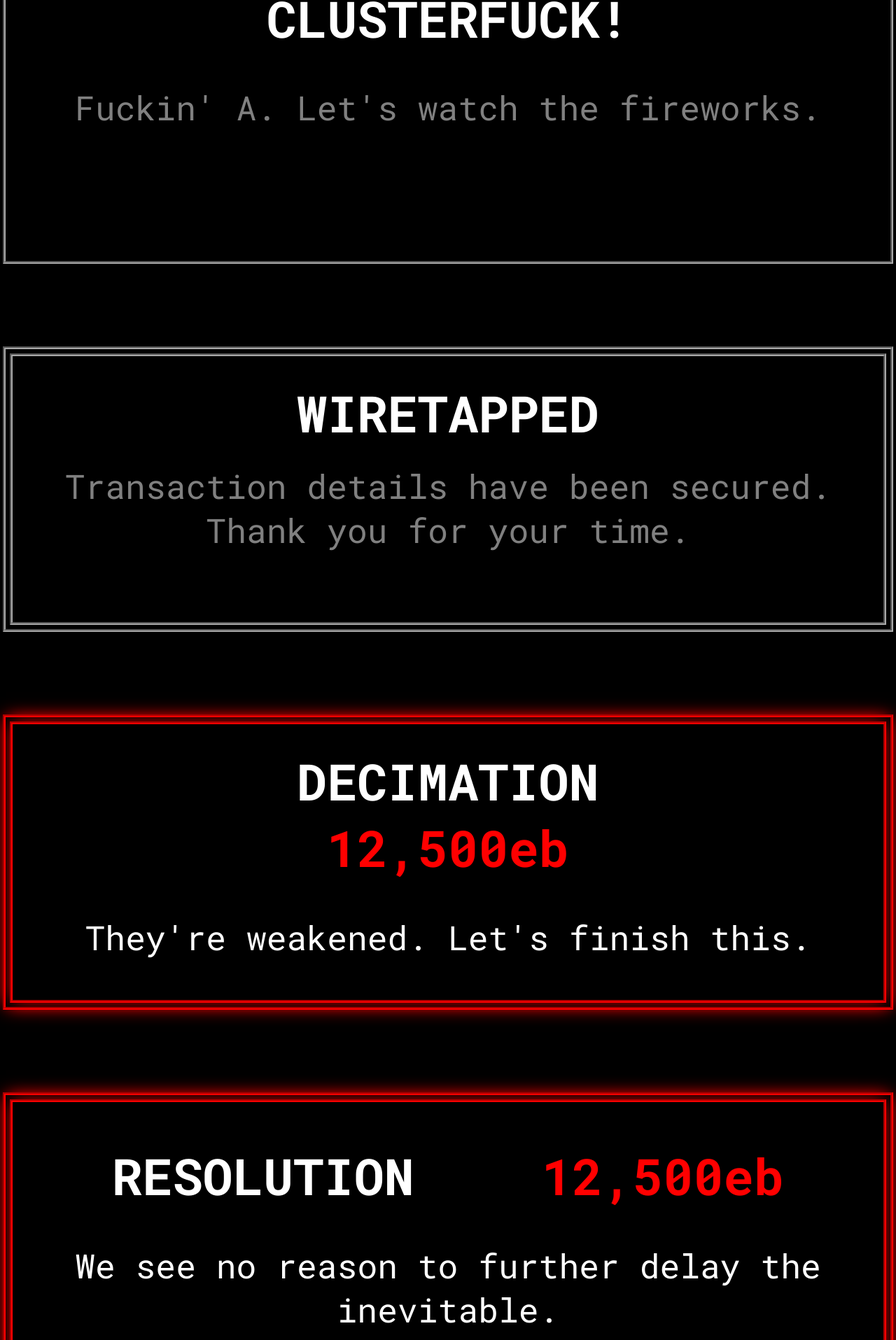
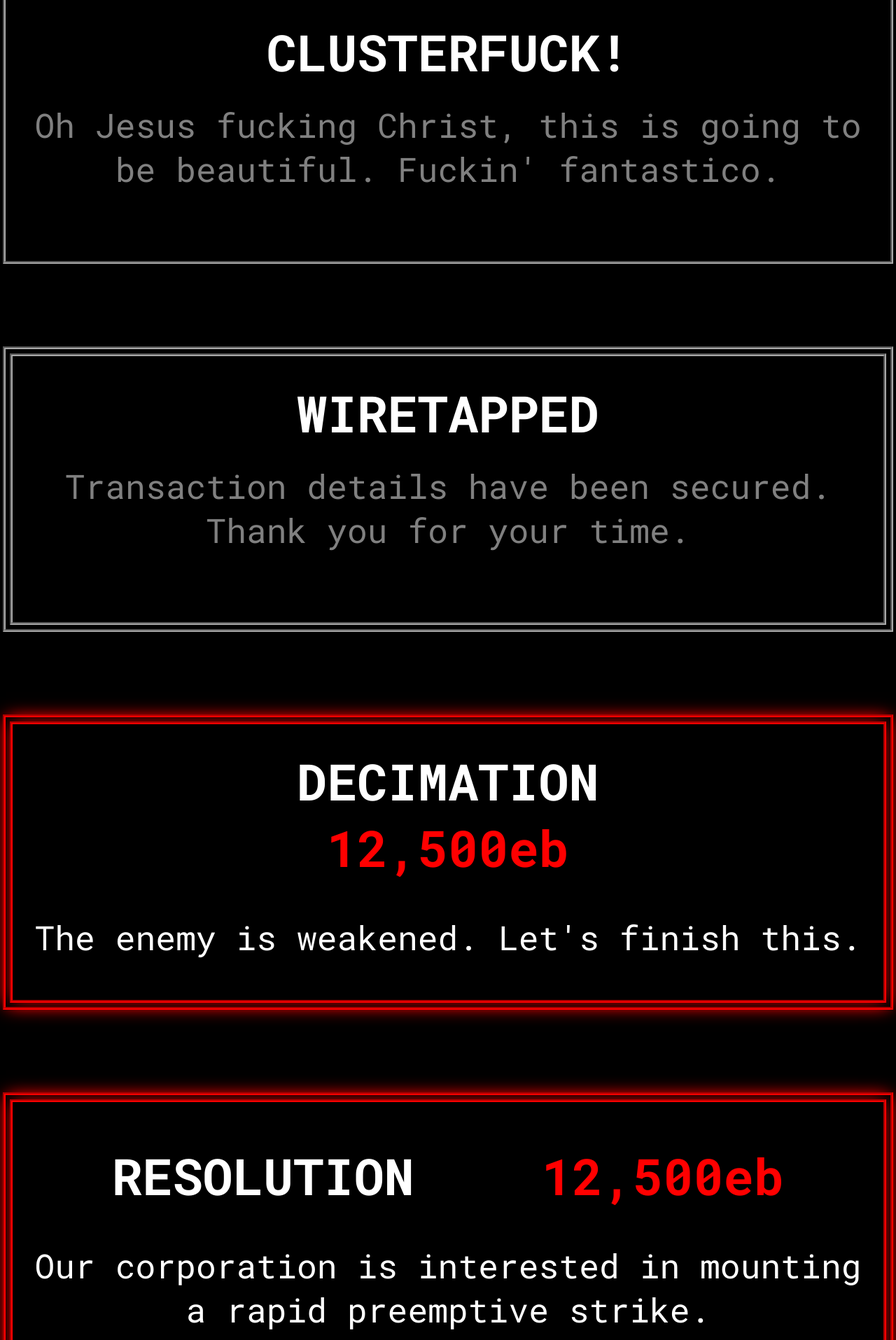
Before and after one commit to mercurius-online/mercurius, a plain HTML site: page list.html in a window 1280 px wide. Shown: the part 2525-4440 px from the top of the page at 70% size. Drawn offline with Linux system fonts and the light colour scheme.

Commit message:
Update list.html

```diff
--- a/list.html
+++ b/list.html
@@ -123,9 +123,8 @@
      <br><br>
      <a href="clusterfuck.html">
       <div id="disabled">
-          <sameline></sameline>
-          <h3>CLUSTERFUCK!</h3><h4></h4>
-          <p>Fuckin' A. Let's watch the fireworks.</p>
+          <h3>CLUSTERFUCK!</h3>
+          <p>Oh Jesus fucking Christ, this is going to be beautiful. Fuckin' fantastico.</p>
           </div>
       </div>
       </a>
@@ -143,7 +142,7 @@
     <div>
         <div>
             <h3>DECIMATION</h3><h4>12,500eb</h4>
-            <p>They're weakened. Let's finish this.</p>
+            <p>The enemy is weakened. Let's finish this.</p>
         </div>
     </div>
     </a>
@@ -154,7 +153,7 @@
             <sameline>
             <h3>RESOLUTION</h3><h4>12,500eb</h4>
             </sameline>
-            <p>We see no reason to further delay the inevitable.</p>
+            <p>Our corporation is interested in mounting a rapid preemptive strike.</p>
         </div>
     </div>
     </a>
```
